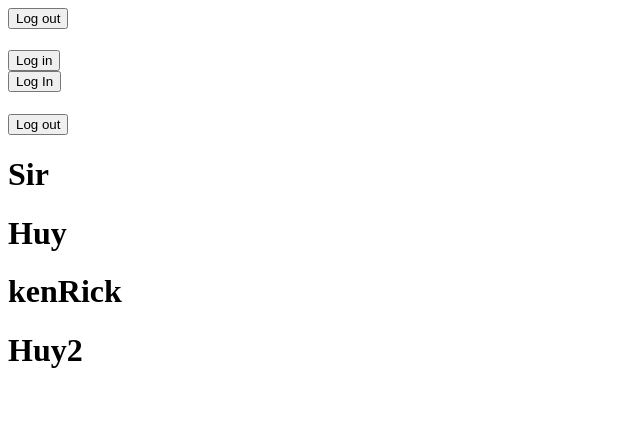
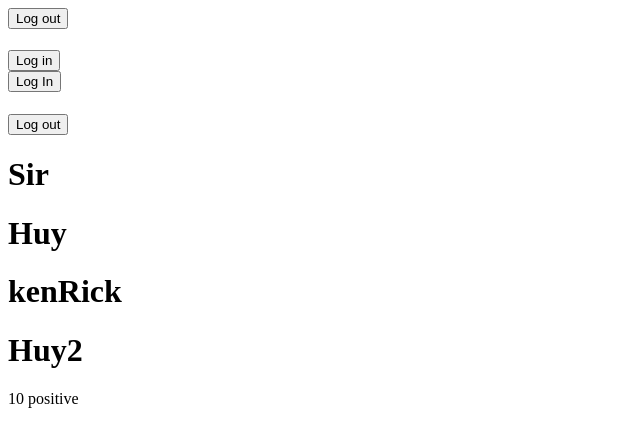
Before and after one commit to bmhuyquoc104/learn-ts, a React (Vite) app in the folder learn-react-ts/: page / in a window 1280 px wide. Shown: the top 446 px of the page, without its empty margins (0-640 px from the left). Built offline with nearby package versions, Linux system fonts and the light colour scheme.

Commit message:
18. Learn restrict type props

```diff
--- a/learn-react-ts/src/App.tsx
+++ b/learn-react-ts/src/App.tsx
@@ -12,6 +12,7 @@ import Input from "./components/Input";
 import Profile from "./components/Component Prop/Profile";
 import List from "./components/generic/List";
 import Home from "./components/Component Prop/Home";
+import Restrict from "./components/restrict/Restrict";
 
 // import User from "./components/state/User";
 function App() {
@@ -28,19 +29,19 @@ function App() {
       frontend: "React",
       backend: "NodeJS",
       id: 1,
-      name:"Huy",
+      name: "Huy",
     },
     {
       frontend: "React",
       backend: "Spring",
       id: 2,
-      name:"kenRick",
+      name: "kenRick",
     },
     {
       frontend: "PHP",
       backend: "Lavarel",
       id: 3,
-      name: "Huy2"
+      name: "Huy2",
     },
   ];
   return (
@@ -66,7 +67,8 @@ function App() {
         <Employee />
       </EmployeeProvider>
       <Home isLoggedIn={true} component={Profile} />
-      <List items = {skills} />
+      <List items={skills} />
+      <Restrict value = {10} isPositive = {true} />
     </div>
   );
 }
--- /dev/null
+++ b/learn-react-ts/src/components/restrict/Restrict.tsx
@@ -0,0 +1,36 @@
+import React from "react";
+
+type valueProps = {
+  value: number;
+};
+
+type PositiveProps = valueProps & {
+  isPositive: boolean;
+  isZero?: never;
+  isNegative?: never;
+};
+
+type NegativeProps = valueProps & {
+  isNegative: boolean;
+  isZero?: never;
+  isPositive?: never;
+};
+
+type Zero = valueProps & {
+  isZero: boolean;
+  isPositive?: never;
+  isNegative?: never;
+};
+
+type NumberProps = PositiveProps | NegativeProps | Zero;
+
+function Restrict({ value, isPositive, isNegative, isZero }: NumberProps) {
+  return (
+    <div>
+      {value} {isPositive && "positive"} {isNegative && "negative"}{" "}
+      {isZero && "zero"}
+    </div>
+  );
+}
+
+export default Restrict;
```
